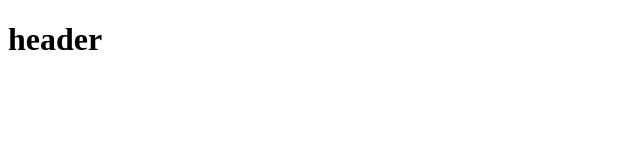
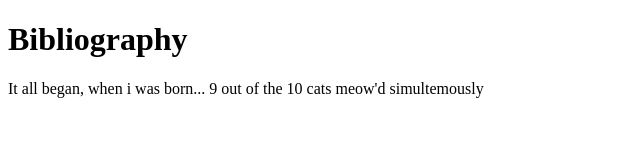
Before and after one commit to mrwuttichai/gittest, a plain HTML site: page index1.html in a window 1280 px wide. Shown: the whole page, without its empty margins (0-640 px from the left). Drawn offline with Linux system fonts and the light colour scheme.

```diff
--- a/index1.html
+++ b/index1.html
@@ -7,7 +7,8 @@
     <title>Document</title>
 </head>
 <body>
-    <h1>header</h1>
+    <h1>Bibliography</h1>
+    <p>It all began, when i was born... 9 out of the 10 cats meow'd simultemously</p>
 
 </body>
 </html>
```
